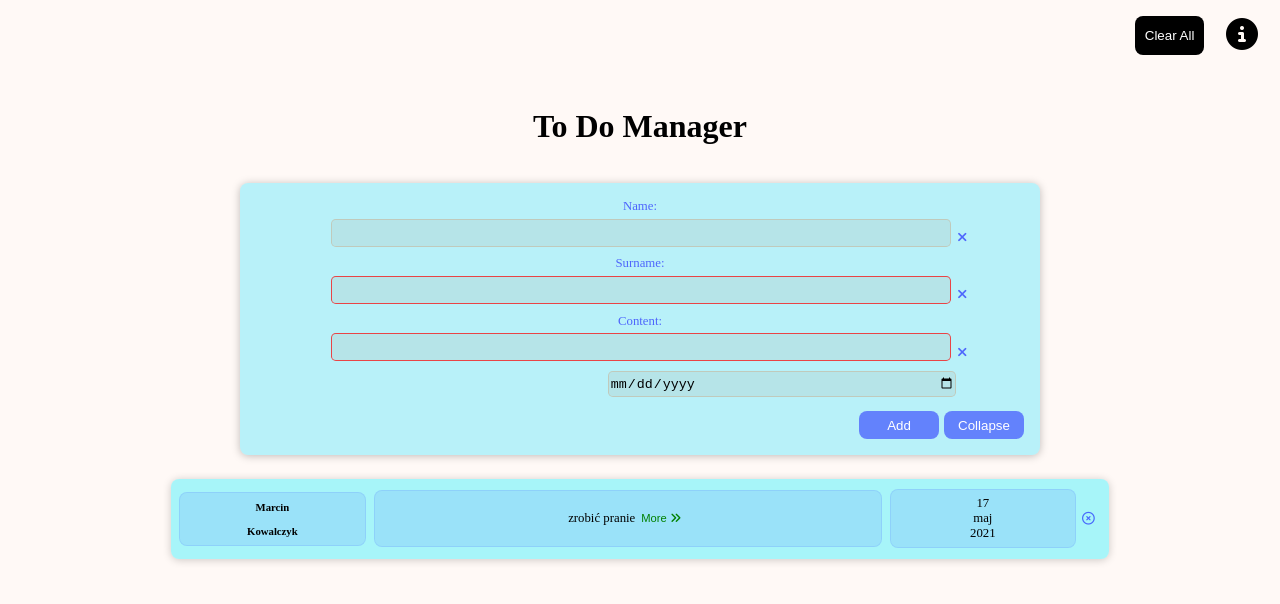
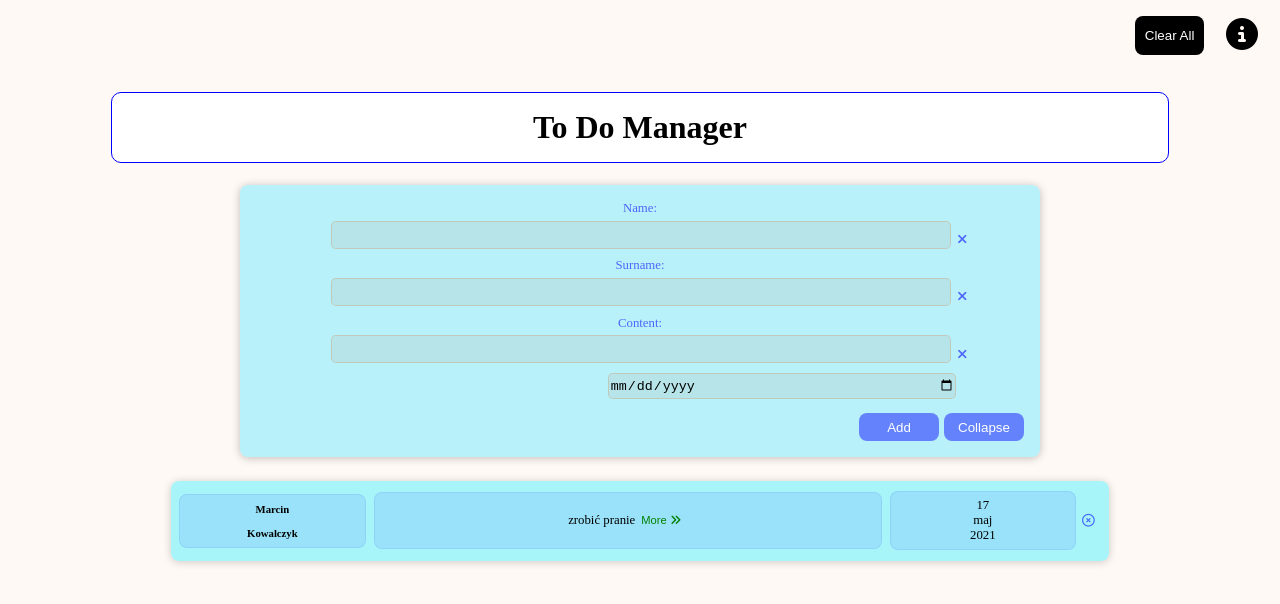
Before and after one commit to Marcin-Kowalczykk/myTasksManager-React, a React (Create React App) app: page / in a window 1280 px wide. Both pictures are taken after a click on the button "Add new task". Shown: the top 604 px of the page. Built offline with nearby package versions, Linux system fonts and the light colour scheme.

Commit message:
update coniditionals to form

```diff
--- a/src/App.js
+++ b/src/App.js
@@ -15,6 +15,10 @@ const Wrapper = styled.div`
 `;
 const Header = styled.h1`
   padding: 0.5em;
+  width: 80%;
+  background-color: white;
+  border: 1px solid blue;
+  border-radius: 10px;
 `;
 
 function App() {
--- a/src/components/Form.js
+++ b/src/components/Form.js
@@ -24,7 +24,11 @@ const InputText = styled.input`
     props.validLength ? "#a0420311" : "#a0000034"};
   border: 1px solid
     ${(props) =>
-      props.validLength && props.isNameEmpty ? "#e75c0030" : "rgb(255, 0, 0, .7)"};
+      (props.validLength && props.isNameEmpty) ||
+      props.isSurnameEmpty ||
+      props.isContentEmpty
+        ? "#e75c0030"
+        : "rgb(255, 0, 0, .7)"};
   border-radius: 0.3rem;
   margin: 0 0 0.6rem 1.5rem;
 `;
@@ -32,7 +36,8 @@ const InputDate = styled(InputText)`
   margin-left: 37%;
   width: 45%;
   background-color: #a0420311;
-  border: 1px solid ${(props) => (props.isDateEmpty ? "#e75c0030" : "rgb(255, 0, 0, .9)")};
+  border: 1px solid
+    ${(props) => (props.isDateEmpty ? "#e75c0030" : "rgb(255, 0, 0, .9)")};
 `;
 const Xbutton = styled.button`
   border: none;
@@ -83,10 +88,12 @@ const Form = (props) => {
   const [inputDateValue, setInputDateValue] = useState("");
 
   const [isClicked, setIsClicked] = useState(false);
-  const [isValid, setIsValid] = useState(true);
+  const [isErrorText, setIsErrorText] = useState(false);
 
-  const[isDateEmpty, setIsDateEmpty] = useState(false);
-  const[isNameEmpty, setIsNameEmpty] = useState(false);
+  const [isNameEmpty, setIsNameEmpty] = useState(false);
+  const [isSurnameEmpty, setIsSurnameEmpty] = useState(false);
+  const [isContentEmpty, setIsContentEmpty] = useState(false);
+  const [isDateEmpty, setIsDateEmpty] = useState(false);
 
   const readNameHandler = (event) => {
     setInputNameValue(event.target.value);
@@ -127,37 +134,51 @@ const Form = (props) => {
         content: inputContentValue,
         date: new Date(inputDateValue),
       };
-      setIsValid(true);
+      setIsErrorText(false);
       setIsClicked(false);
       props.onClickAdd(formListElement);
-      setInputNameValue("");
-      setInputSurnameValue("");
-      setInputContentValue("");
-      setInputDateValue("");
+      clearForm(inputSettersArray);
     } else {
-      setIsValid(false);
+      setIsErrorText(true);
     }
-    checkDateInput();
-    checkNameInput();
+    checkInput(inputNameValue, setIsNameEmpty);
+    checkInput(inputSurnameValue, setIsSurnameEmpty);
+    checkInput(inputContentValue, setIsContentEmpty);
+    checkInput(inputDateValue, setIsDateEmpty);
   };
-
-  const checkDateInput = () => {
-    if(inputDateValue.trim() === "") {
-      setIsDateEmpty(true);
-    }
+  const checkInput = (input, setter) => {
+    input.trim() === "" ? setter(true) : setter(false);
   };
-  const checkNameInput = () => {
-    if(inputNameValue.trim() === "") {
-      setIsNameEmpty(true);
-    }
-  };
-
   const showForm = () => {
     setIsClicked(true);
   };
   const hideForm = () => {
     setIsClicked(false);
-    setIsValid(true);
+    clearErrors(settersArray);
+    clearForm(inputSettersArray);
+  };
+  const inputSettersArray = [
+    setInputNameValue,
+    setInputSurnameValue,
+    setInputContentValue,
+    setInputDateValue,
+  ];
+  const clearForm = (inputsArray) => {
+    inputsArray.forEach((element) => {
+      element("");
+    });
+  };
+  const settersArray = [
+    setIsErrorText,
+    setIsNameEmpty,
+    setIsSurnameEmpty,
+    setIsContentEmpty,
+    setIsDateEmpty,
+  ];
+  const clearErrors = (validSetter) => {
+    validSetter.forEach(element => {
+      element(false);
+    });
   };
 
   if (isClicked === false) {
@@ -175,8 +196,8 @@ const Form = (props) => {
       <Label validLength={inputNameValue.length < 9}>Name: </Label>
       <InputArea>
         <InputText
-          isNameEmpty = {!isNameEmpty}
-          // valid={!isValid}
+          isNameEmpty={!isNameEmpty}
+          // valid={!isErrorText}
           validLength={inputNameValue.length < 9}
           type="text"
           value={inputNameValue}
@@ -189,7 +210,8 @@ const Form = (props) => {
       <Label validLength={inputSurnameValue.length < 9}>Surname: </Label>
       <InputArea>
         <InputText
-          // valid={!isValid}
+          isSurnameEmpty={!isSurnameEmpty}
+          // valid={!isErrorText}
           validLength={inputSurnameValue.length < 9}
           type="text"
           value={inputSurnameValue}
@@ -202,7 +224,8 @@ const Form = (props) => {
       <Label validLength={inputContentValue.length < 14}>Content: </Label>
       <InputArea>
         <InputText
-          // valid={!isValid}
+          isContentEmpty={!isContentEmpty}
+          // valid={!isErrorText}
           validLength={inputContentValue.length < 14}
           type="text"
           value={inputContentValue}
@@ -213,9 +236,17 @@ const Form = (props) => {
         </Xbutton>
       </InputArea>
       <InputArea>
-        <InputDate isDateEmpty={!isDateEmpty} type="date" onChange={readDateHandler} />
+        <InputDate
+          isDateEmpty={!isDateEmpty}
+          type="date"
+          onChange={readDateHandler}
+        />
       </InputArea>
-      {isValid ? ("") : (<p style={{ color: "red" }}>The form has empty fields !</p>)}
+      {isErrorText ? (
+        <p style={{ color: "red" }}>The form has empty fields !</p>
+      ) : (
+        ""
+      )}
       <BotButtons>
         <Button onClick={props.clickAdd}>Add</Button>
         <Button onClick={hideForm}>Collapse</Button>
```
